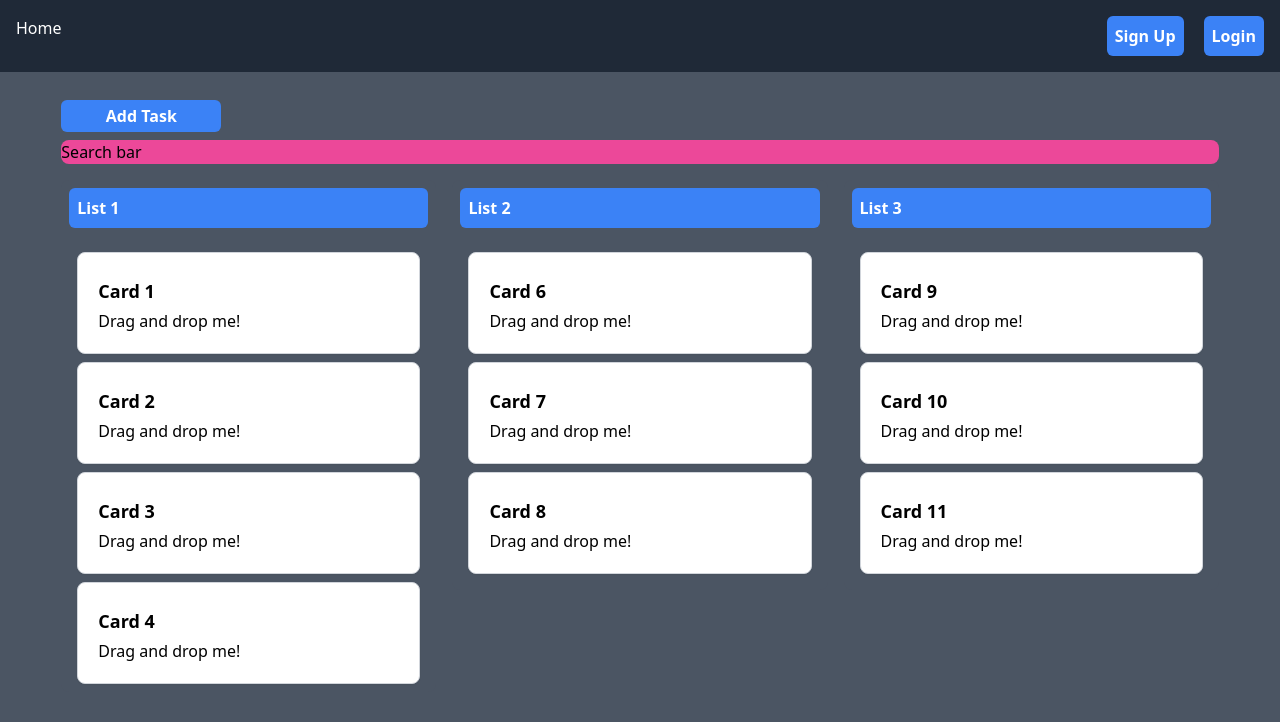
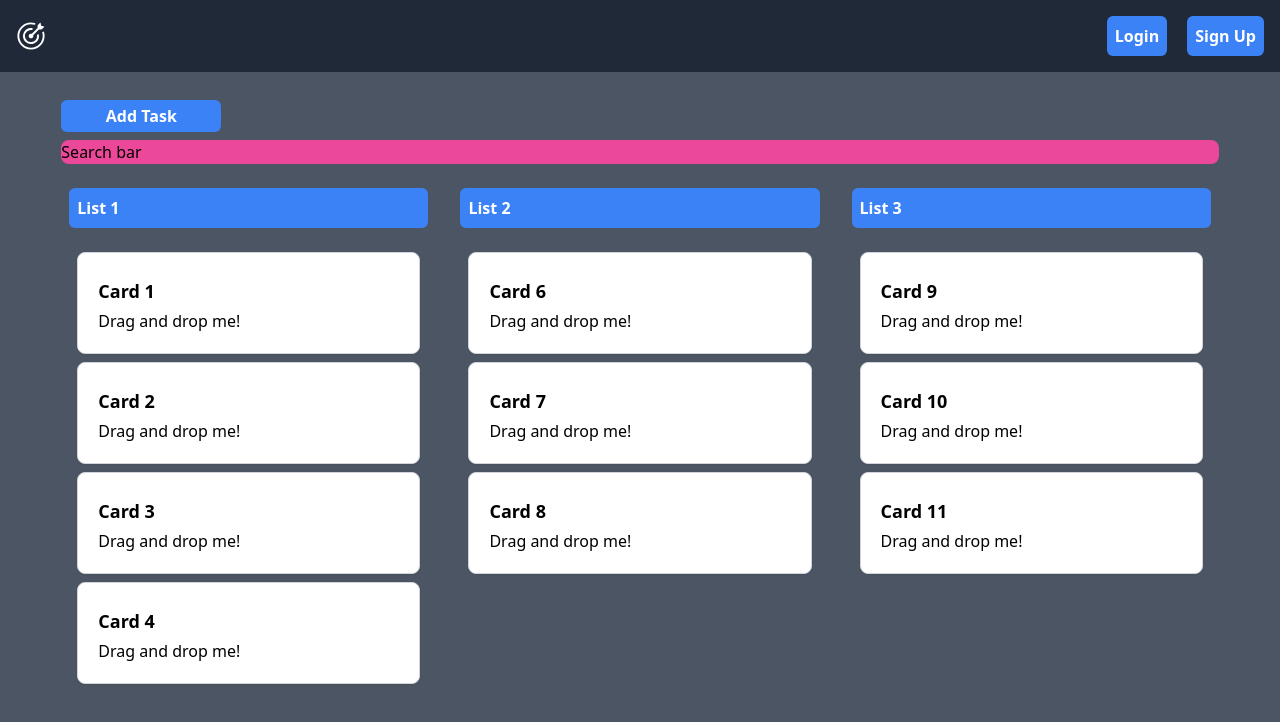
Before and after one commit to rushikesh-tk/Trello, a React (Create React App) app in the folder frontend/: page / in a window 1280 px wide. Shown: the top 722 px of the page. Built offline with nearby package versions, Linux system fonts and the light colour scheme.

Commit message:
navbar edited

```diff
--- a/frontend/package.json
+++ b/frontend/package.json
@@ -9,6 +9,7 @@
     "react": "^18.3.1",
     "react-beautiful-dnd": "^13.1.1",
     "react-dom": "^18.3.1",
+    "react-icons": "^5.2.1",
     "react-router-dom": "^6.25.1",
     "react-scripts": "5.0.1",
     "web-vitals": "^2.1.4"
--- a/frontend/src/components/Navbar.js
+++ b/frontend/src/components/Navbar.js
@@ -1,21 +1,24 @@
 import React from "react";
 import { Link } from "react-router-dom";
 import Button from "./Button";
+import { GoGoal } from "react-icons/go";
 
 const NavBar = () => {
   return (
-    <nav className="bg-gray-800 p-4">
-      <Link to="/" className="text-white justify-center">
-        Home
+    <nav className="bg-gray-800 p-4 flex items-center">
+      <Link to="/" className="text-white">
+        <GoGoal size={30} />
       </Link>
 
-      <Link to="/login" className="text-white float-right ml-5">
-        <Button text="Login" bgColor="blue" />
-      </Link>
+      <div className="ml-auto flex space-x-5">
+        <Link to="/login" className="text-white">
+          <Button text="Login" bgColor="blue" />
+        </Link>
 
-      <Link to="/signup" className="text-white float-right ml-5 ">
-        <Button text="Sign Up" bgColor="blue" />
-      </Link>
+        <Link to="/signup" className="text-white">
+          <Button text="Sign Up" bgColor="blue" />
+        </Link>
+      </div>
     </nav>
   );
 };
```
Also changed, not shown: 1 other file (tests, documents, lock files or other folders).
